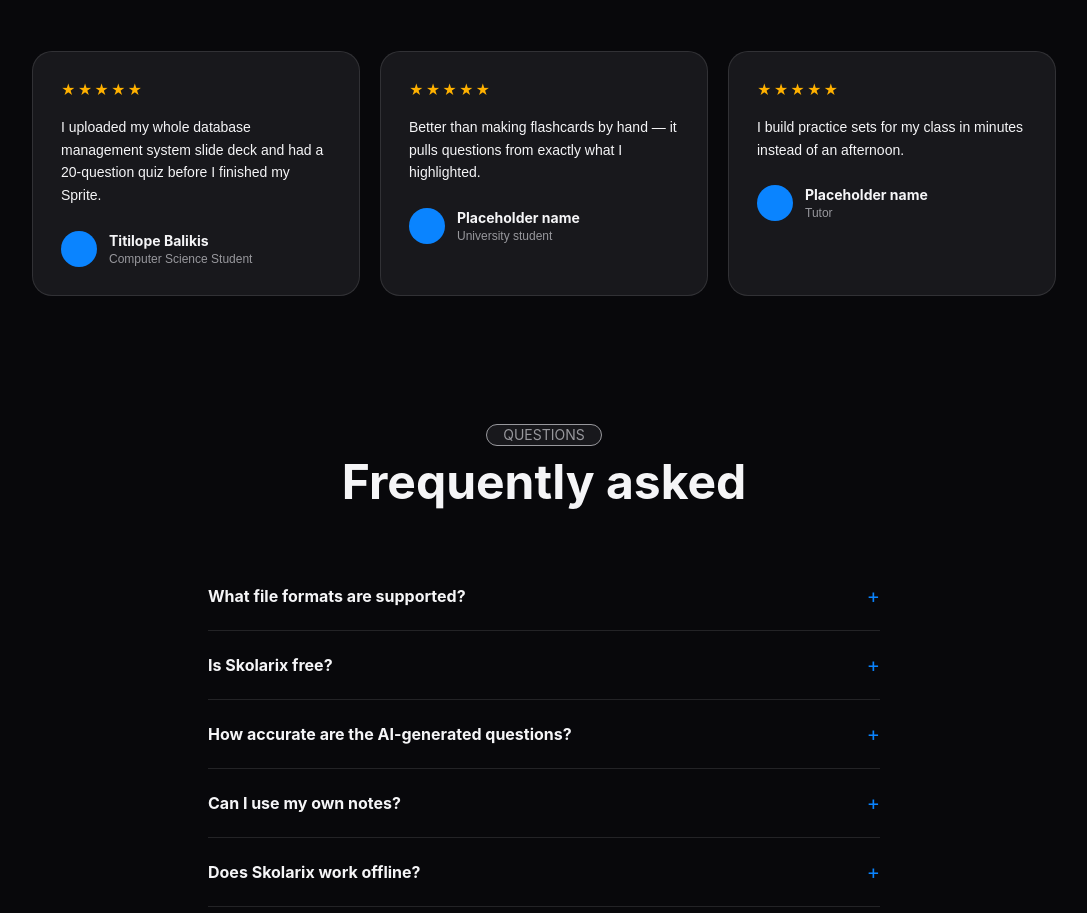
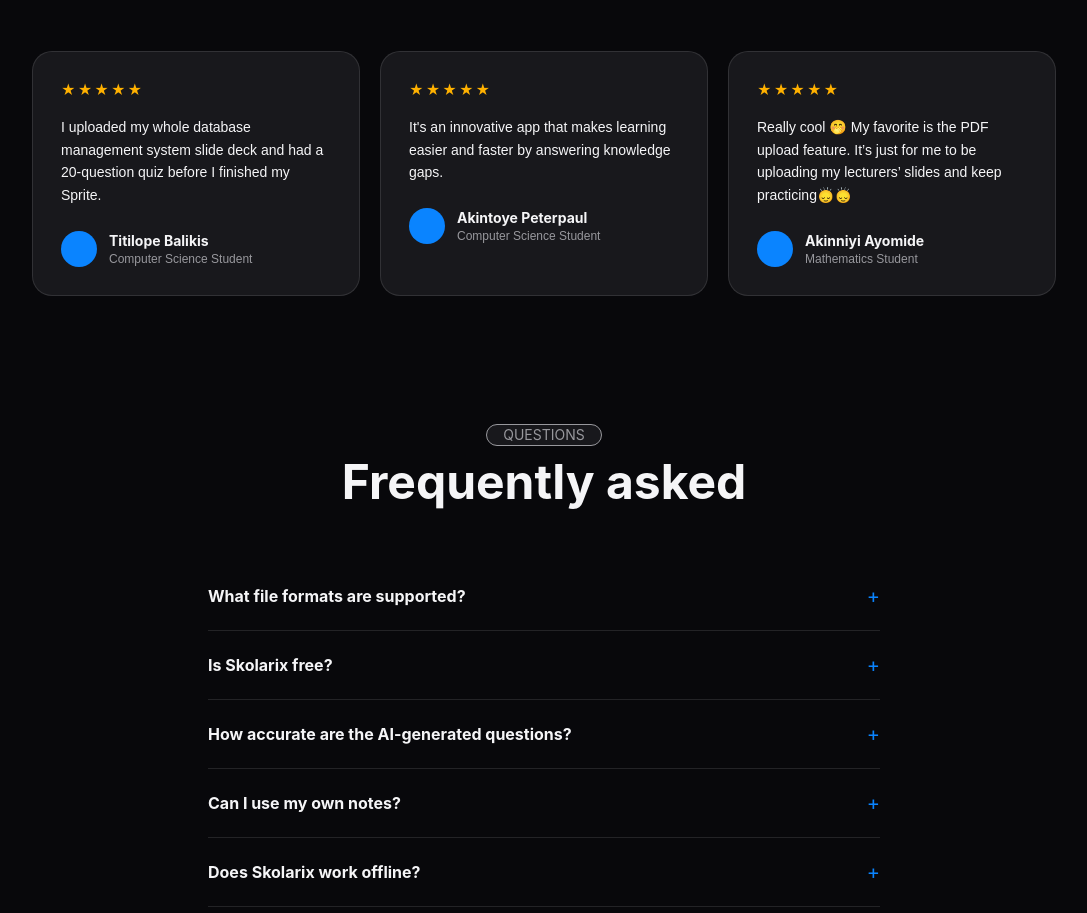
Before and after one commit to VictorIBK123/AIQuizWeb, a React (Vite) app: page / in a window 1280 px wide. Shown: the part 5755-6668 px from the top of the page, without its empty margins (96-1183 px from the left). Built offline with nearby package versions, Linux system fonts and the light colour scheme.

Commit message:
added complete review

```diff
--- a/src/Components/Main/Textimonials.tsx
+++ b/src/Components/Main/Textimonials.tsx
@@ -9,8 +9,8 @@
 // ---------- TESTIMONIALS ----------
 const testimonials = [
     { quote: 'I uploaded my whole database management system slide deck and had a 20-question quiz before I finished my Sprite.', name: 'Titilope Balikis', role: 'Computer Science Student' },
-    { quote: 'Better than making flashcards by hand — it pulls questions from exactly what I highlighted.', name: 'Placeholder name', role: 'University student' },
-    { quote: 'I build practice sets for my class in minutes instead of an afternoon.', name: 'Placeholder name', role: 'Tutor' },
+    { quote: "It's an innovative app that makes learning easier and faster by answering knowledge gaps.", name: 'Akintoye Peterpaul', role: 'Computer Science Student' },
+    { quote: "Really cool 🤭 \nMy favorite is the PDF upload feature. It’s just for me to be uploading my lecturers’ slides and keep practicing🙂‍↕️🙂‍↕️", name: 'Akinniyi Ayomide', role: 'Mathematics Student' },
 ]
 
 const Testimonials = () => {
```
